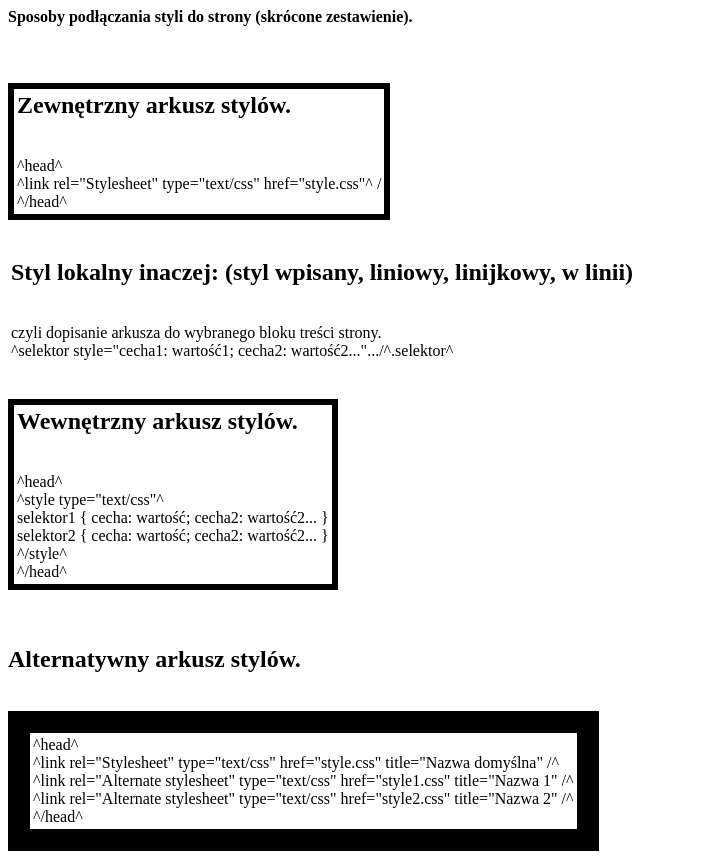
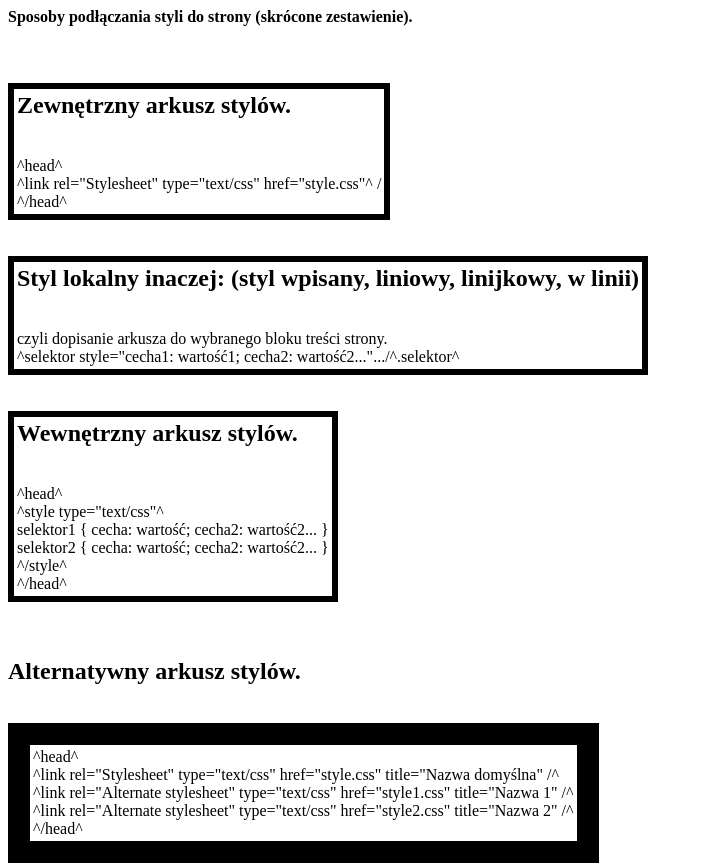
Before and after one commit to KrychXII/css.github.io, a plain HTML site: page zad.4.html in a window 1280 px wide. Shown: the top 866 px of the page, without its empty margins (0-703 px from the left). Drawn offline with Linux system fonts and the light colour scheme.

Commit message:
Update zad.4.html

```diff
--- a/zad.4.html
+++ b/zad.4.html
@@ -20,7 +20,7 @@
 
  <br><br>
 
-<table>
+<table style="border:6px solid black;">
  <tr>
   <td>
     <h2>Styl lokalny inaczej: (styl wpisany, liniowy, linijkowy, w linii)</h2><br>
```
Lines whose indentation alone changed are shown as unchanged.
